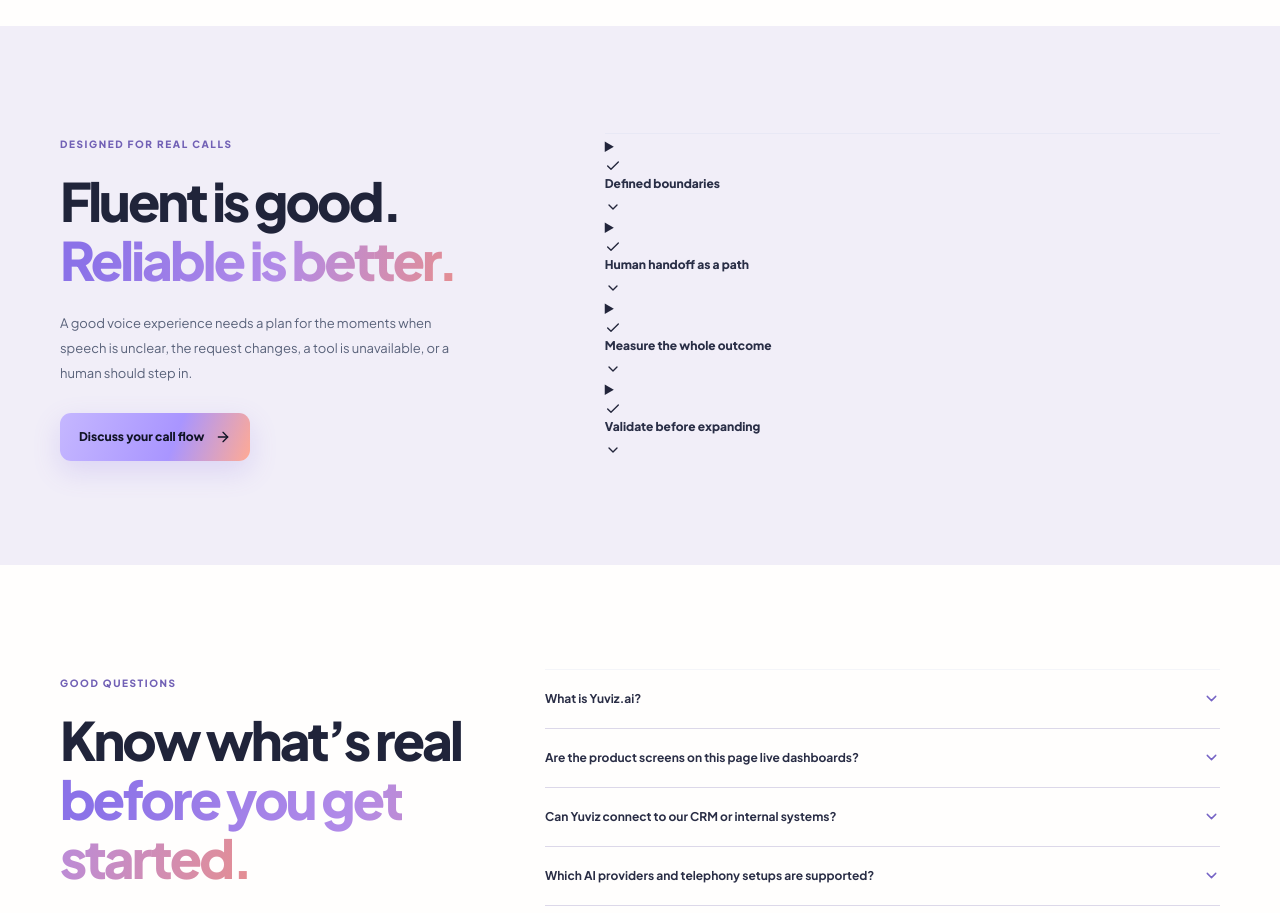
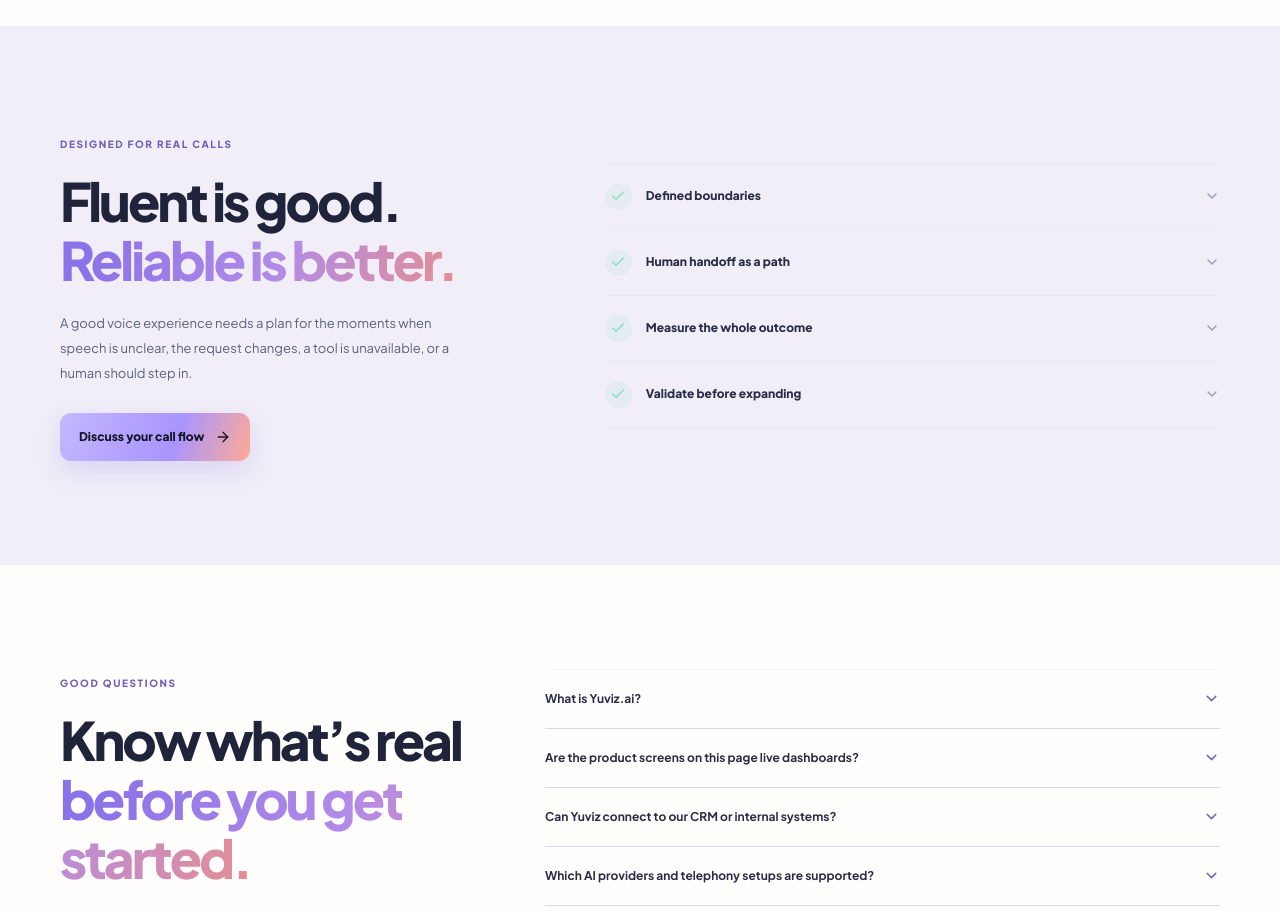
Before and after one commit to yuviz-ai/website, a Next.js app: page / in a window 1280 px wide. Shown: the part 4380-5293 px from the top of the page. Built offline with nearby package versions, Linux system fonts and the light colour scheme; a web font is replaced by a local one.

Commit message:
Style expandable design principles

```diff
--- a/app/globals.css
+++ b/app/globals.css
@@ -464,10 +464,14 @@ a {
 .story-principles-layout { display:grid;grid-template-columns:.85fr 1.15fr;gap:90px;align-items:center; }
 .story-principles-lede { max-width:420px;margin:21px 0 26px!important; }
 .story-principle-list { border-top:1px solid var(--story-line); }
-.story-principle-list article { display:flex;gap:14px;padding:19px 0;border-bottom:1px solid var(--story-line); }
-.story-principle-list article>span { display:grid;place-items:center;flex:0 0 27px;height:27px;border-radius:50%;background:rgba(130,224,189,.1);color:#82E0BD; }
-.story-principle-list h3 { margin:1px 0 6px;color:#E7EAF8;font-size:12px;font-weight:800; }
-.story-principle-list p { margin:0;color:#8F9BB9;font-size:11px;line-height:1.8; }
+.story-principle-list details { border-bottom:1px solid var(--story-line); }
+.story-principle-list summary { display:flex;align-items:center;gap:14px;padding:19px 0;cursor:pointer;list-style:none; }
+.story-principle-list summary::-webkit-details-marker { display:none; }
+.story-principle-list summary>h3 { flex:1;margin:0;color:#E7EAF8;font-size:12px;font-weight:800; }
+.story-principle-check { display:grid;place-items:center;flex:0 0 27px;height:27px;border-radius:50%;background:rgba(130,224,189,.1);color:#82E0BD; }
+.story-principle-chevron { flex:0 0 auto;color:#8F9BB9;transition:transform .2s ease; }
+.story-principle-list details[open] .story-principle-chevron { transform:rotate(180deg); }
+.story-principle-list details>p { margin:0 0 19px 41px;color:#8F9BB9;font-size:11px;line-height:1.8; }
 .story-faq { background:#090D19; }
 .story-faq-layout { display:grid;grid-template-columns:.75fr 1.25fr;gap:80px;align-items:start; }
 .story-faq-layout>div:first-child>p { margin-top:20px; }
```
